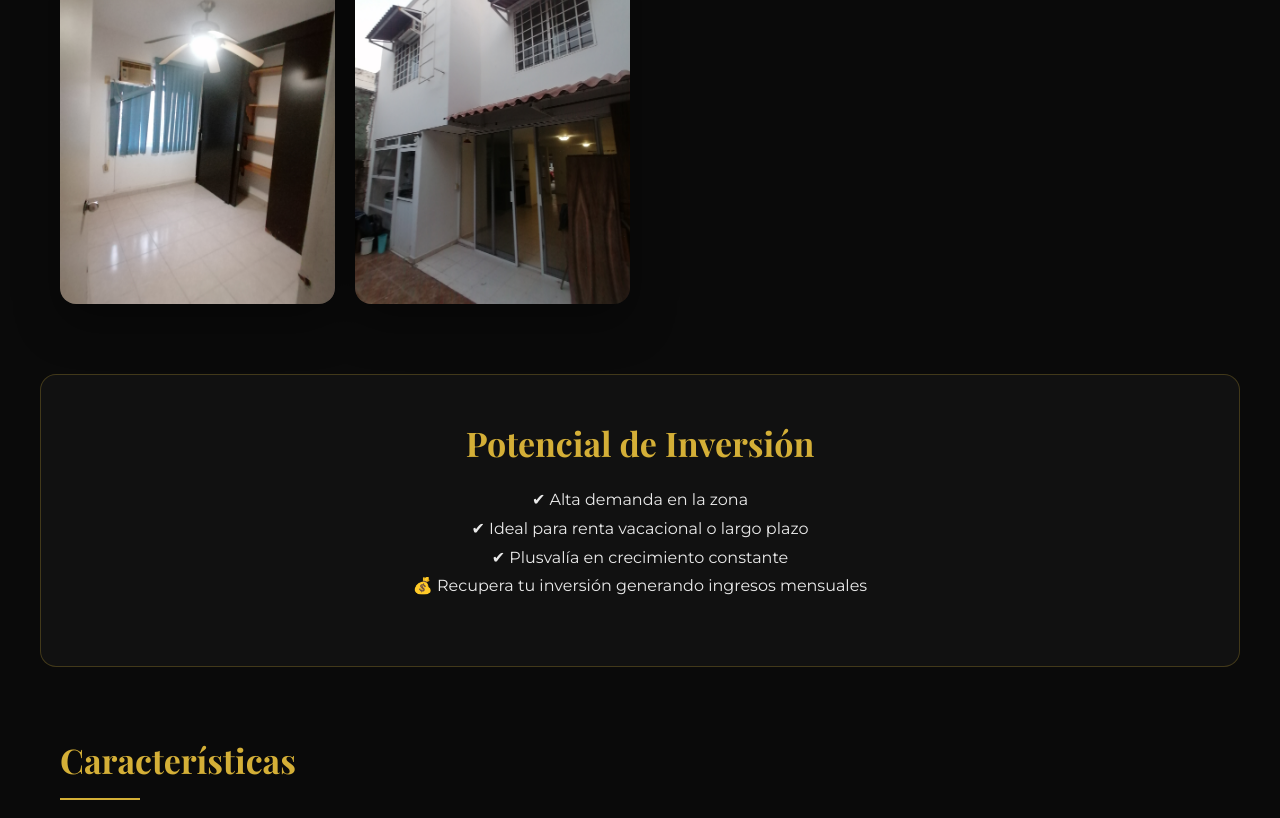
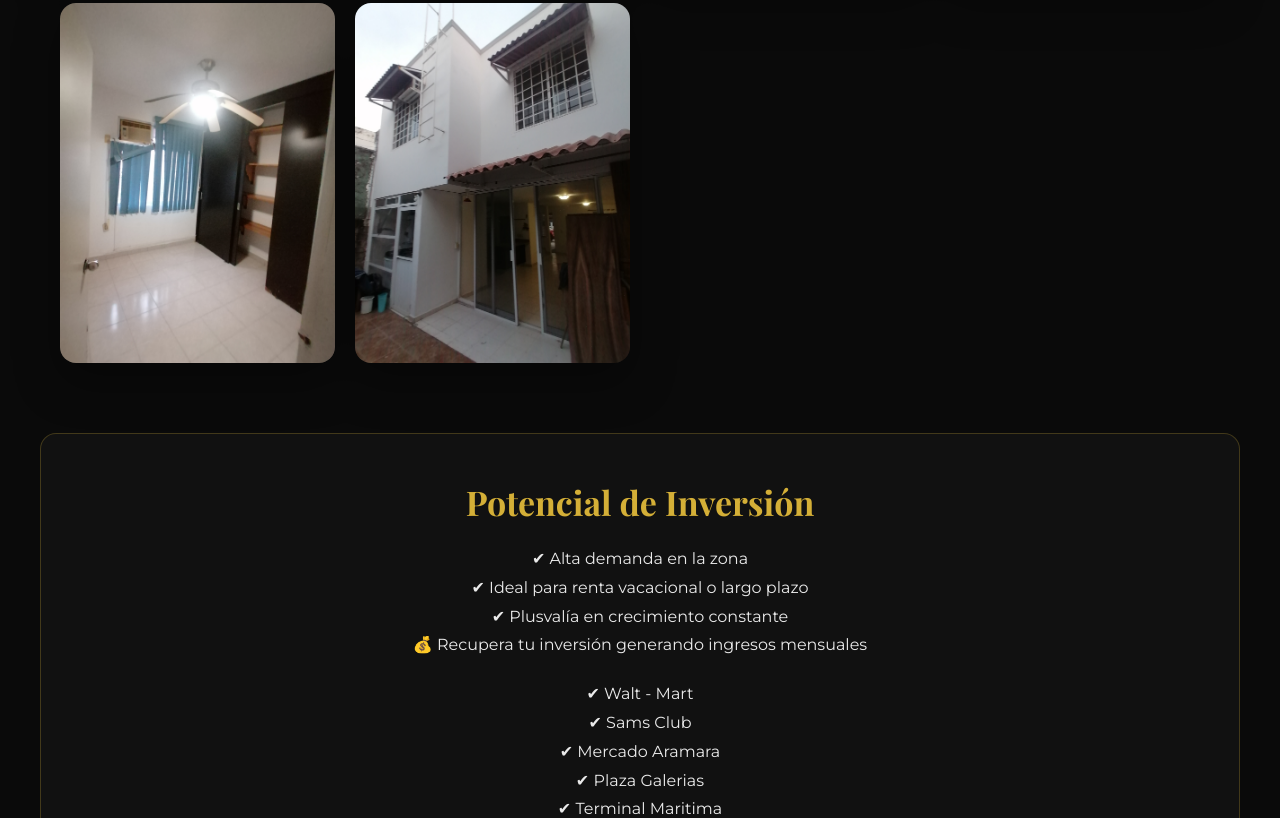
Before and after one commit to ventasrodrigomaldonado-ux/RODRIGO-VILLASOL, a plain HTML site: page index.html in a window 1280 px wide. Shown: the part 1982-2800 px from the top of the page. Drawn offline with nearby package versions, Linux system fonts and the light colour scheme.

Commit message:
Update index.html

```diff
--- a/index.html
+++ b/index.html
@@ -268,7 +268,8 @@
 Ubicada en una zona estratégica, Villa Sol combina comodidad, seguridad y plusvalía.
 </p>
 
-<div class="price">$4,273,000 MXN</div>
+<div class="price">VENTA $4,273,000 MXN</div>
+<div class="price">RENTA $20,000 MXN X MES</div>
 
 <a class="btn" href="https://wa.me/523221340289?text=Hola,%20quiero%20ver%20la%20propiedad%20Villa%20Sol%20y%20me%20gustar%C3%ADa%20agendar%20una%20visita" target="_blank">
 Agenda visita privada
@@ -318,6 +319,17 @@
 ✔ Ideal para renta vacacional o largo plazo<br>
 ✔ Plusvalía en crecimiento constante<br>
 💰 Recupera tu inversión generando ingresos mensuales
+</p>
+
+<p>
+✔ Walt - Mart<br>
+✔ Sams Club<br>
+✔ Mercado Aramara<br>
+✔ Plaza Galerias<br>
+✔ Terminal Maritima<br>
+✔ Aceptamos Mascotas<br>
+✔ A/C Aljibe, Cochera Dos Autos<br>
+
 </p>
 
 </section>
```
